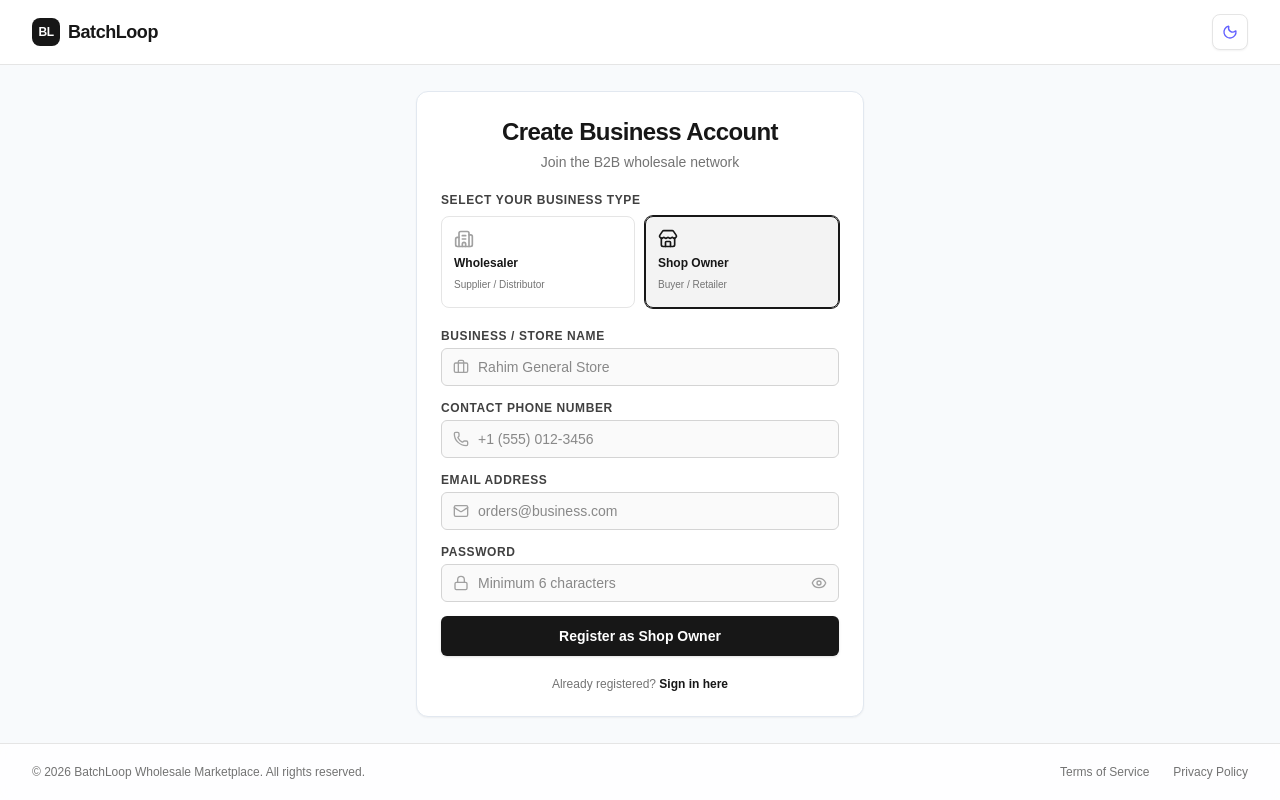
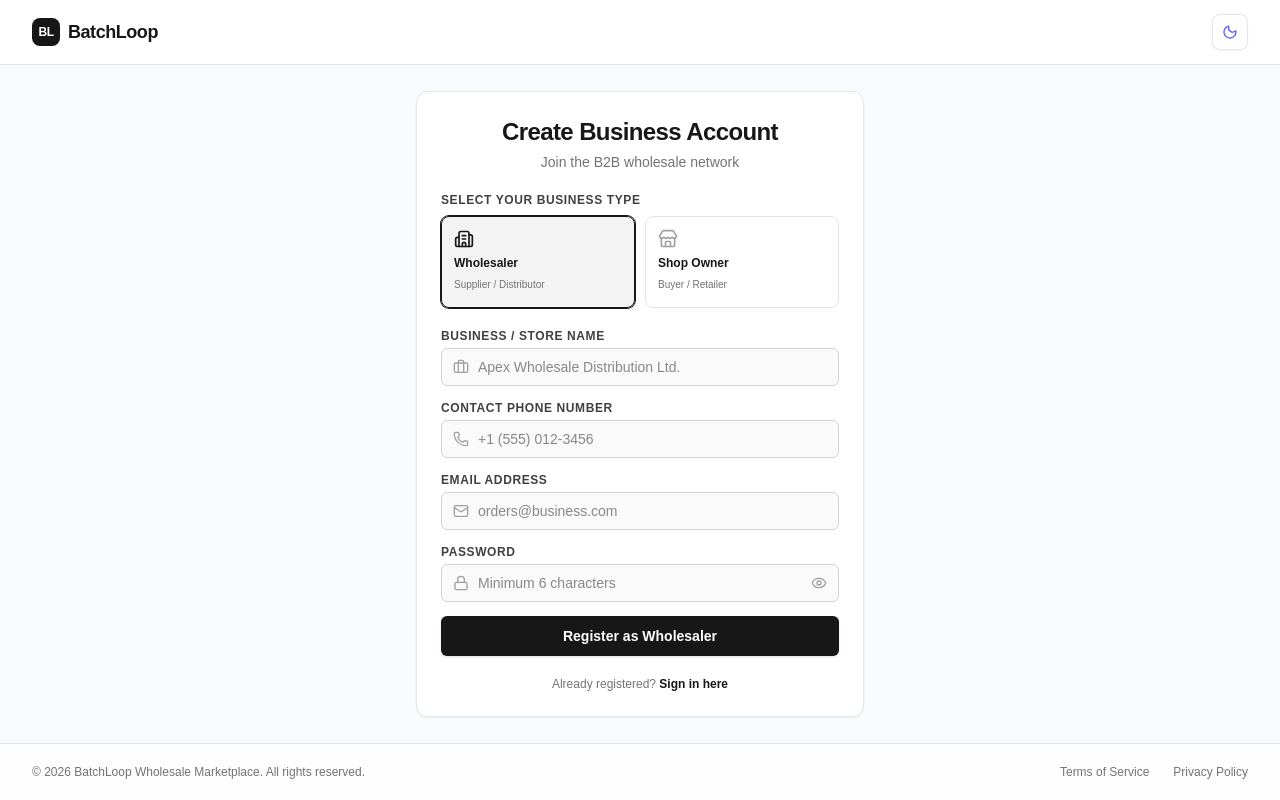
Before and after one commit to MuntasirMaruf/batchloop, a Next.js app: page /register in a window 1280 px wide. Built offline with nearby package versions, Linux system fonts and the light colour scheme; no server answers.

Commit message:
Made Wholesaler Default public face

```diff
--- a/src/app/(auth)/register/page.tsx
+++ b/src/app/(auth)/register/page.tsx
@@ -27,10 +27,11 @@ function RegisterForm() {
 
     // Determine initial role: locked to SHOP_OWNER if invite token exists,
     // or pre-selected from ?role= query parameter (e.g., from homepage cards).
+    // Defaults to WHOLESALER if not specified.
     const resolveRole = (): UserRole => {
         if (inviteToken) return "SHOP_OWNER";
-        if (roleParam === "wholesaler") return "WHOLESALER";
-        return "SHOP_OWNER";
+        if (roleParam === "shop_owner" || roleParam === "retail") return "SHOP_OWNER";
+        return "WHOLESALER";
     };
 
     const [selectedRole, setSelectedRole] = useState<UserRole>(resolveRole);
@@ -40,7 +41,11 @@ function RegisterForm() {
     if (roleParam !== prevRoleParam) {
         setPrevRoleParam(roleParam);
         if (!inviteToken) {
-            setSelectedRole(roleParam === "wholesaler" ? "WHOLESALER" : "SHOP_OWNER");
+            setSelectedRole(
+                roleParam === "shop_owner" || roleParam === "retail"
+                    ? "SHOP_OWNER"
+                    : "WHOLESALER"
+            );
         }
     }
 
```
